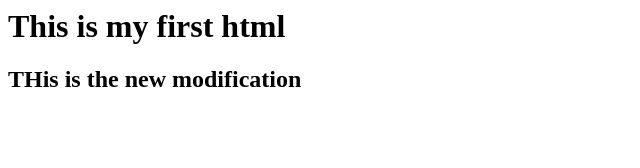
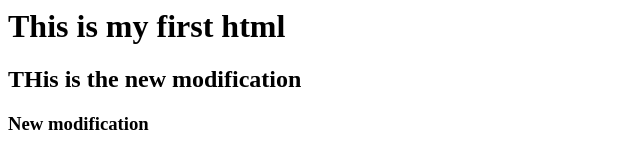
Before and after one commit to PramikL/Myhtml, a plain HTML site: page index.html in a window 1280 px wide. Shown: the whole page, without its empty margins (0-640 px from the left). Drawn offline with Linux system fonts and the light colour scheme.

Commit message:
third modification

```diff
--- a/index.html
+++ b/index.html
@@ -1,2 +1,3 @@
 <h1> This is my first html<h1>
 <h2>THis is the new modification</h2>
+<h3>New modification</h3>
```
